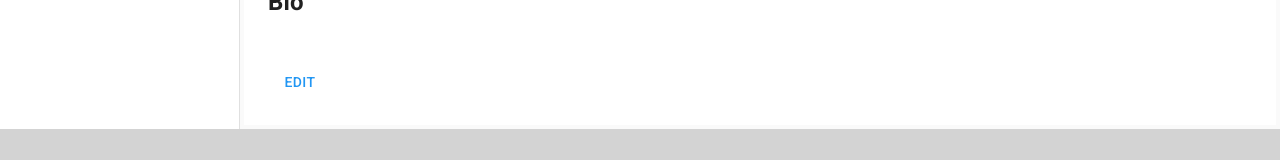
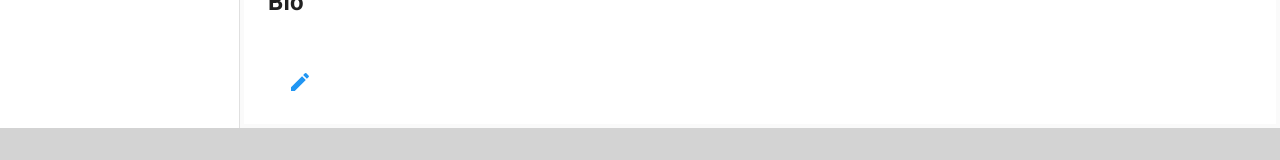
Before and after one commit to beb-at-ga/project3, a React (Create React App) app in the folder client/: page /profile in a window 1280 px wide. Shown: the part 574-734 px from the top of the page. Built offline with nearby package versions, Linux system fonts and the light colour scheme.

Commit message:
changed edit to pencil icon in Bio

```diff
--- a/client/src/components/pages/profile/Bio.jsx
+++ b/client/src/components/pages/profile/Bio.jsx
@@ -2,6 +2,8 @@ import React from 'react'
 import axios from 'axios';
 import BioEdit from './BioEdit';
 import BASE_URL from '../../../constants';
+import CreateIcon from '@material-ui/icons/Create'
+
 
 // Material-UI Components
 import Button from '@material-ui/core/Button';
@@ -58,7 +60,7 @@ class Bio extends React.Component {
 			case 'bio':
 			  content = this.props.user.bio
 			  header = <h2>Bio</h2>
-			  button = <Button onClick={this.editBio} color="primary">Edit</Button>
+			  button = <Button onClick={this.editBio} color="primary"><CreateIcon /></Button>
 			  break;
 			case 'editBio':
 			  content = <BioEdit value={this.props.user ? this.props.user.bio : ''} updateBio={this.updateBio} />
```
